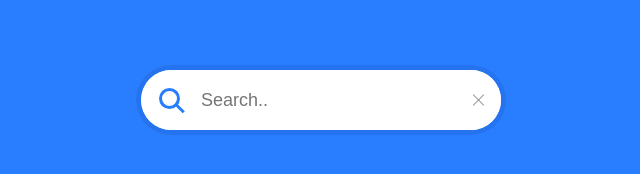
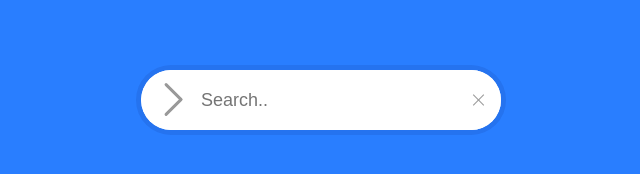
Before and after one commit to andrewbal93/shCodingSearchPanel, a plain HTML site: page index.html in a window 1280 px wide. Both pictures are taken after a click on the element 640 px from the left and 400 px from the top of the page. Shown: the part 300-474 px from the top of the page, 319-959 px from the left. Drawn offline with Linux system fonts and the light colour scheme.

Commit message:
CloseArr

```diff
--- a/index.css
+++ b/index.css
@@ -56,6 +56,26 @@ body {
     transform: translate(8px,8px) rotate(-45deg);
 }
 
+.search.active .icon::before {
+    position: absolute;
+    content: '';
+    width: 3px;
+    height: 24px;
+    border: 0;
+    background:  #999;
+    transform: translate(2px, -8px) rotate(-45deg);
+}
+
+.search.active .icon::after {
+    position: absolute;
+    content: '';
+    width: 3px;
+    height: 24px;
+    border-radius: 15px;
+    background:  #999;
+    transform: translate(2px,7px) rotate(45deg);
+}
+
 .search.active {
     width: 360px;
 }
```
